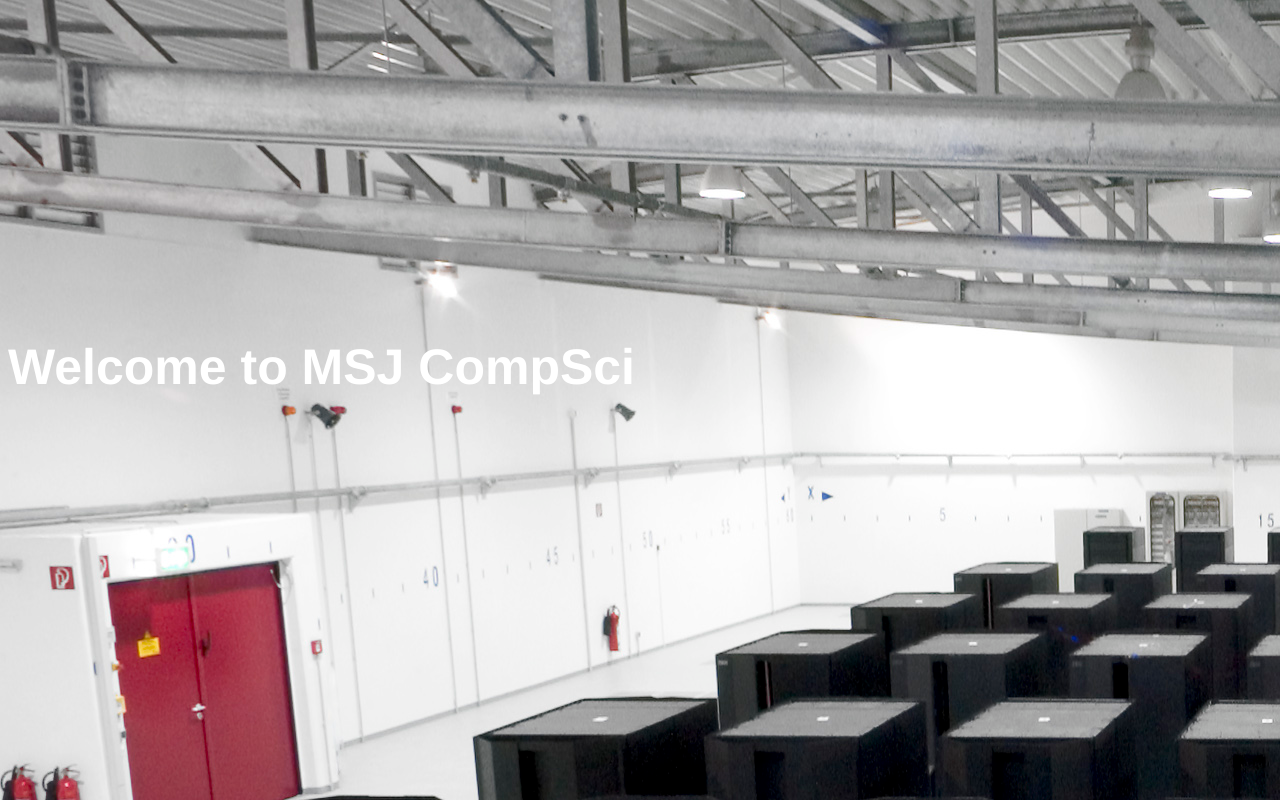
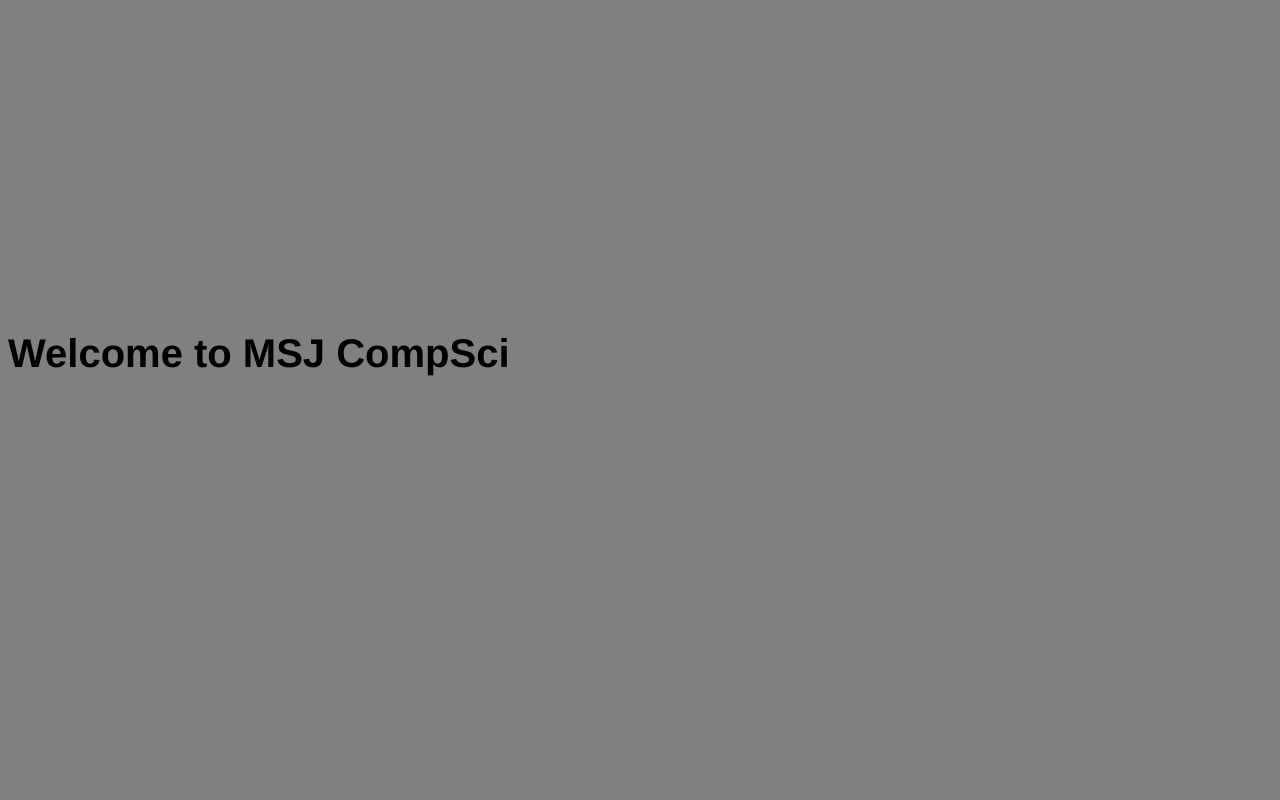
Before and after one commit to juustoleipa/juustoleipa.github.io, a plain HTML site: page index.html in a window 1280 px wide. Drawn offline with Linux system fonts and the light colour scheme.

Commit message:
pic not working

```diff
--- a/index.html
+++ b/index.html
@@ -2,28 +2,18 @@
 <head>
 <title>juustoleipa</title>
 <style>
-#this{
-  z-index: -999;
-  min-height: 100%;
-  min-width: 1024px;
-  width: 100%;
-  height: auto;
-  position: fixed;
-  top: 0;
-  left: 0;
-}
+body{background-color:gray;}
 h1{
     font-family:Helvetica;
     position:fixed;
     top:38%;
-    font-size:50px;
-    color:white;
+    font-size:40px;
+    color:black;
 }
 </style>
 </head>
 
 <body>
-<div id = 'this'><img src = "room.jpg"></div>
 <h1>Welcome to MSJ CompSci</h1>
 </body>
 </html>
```
